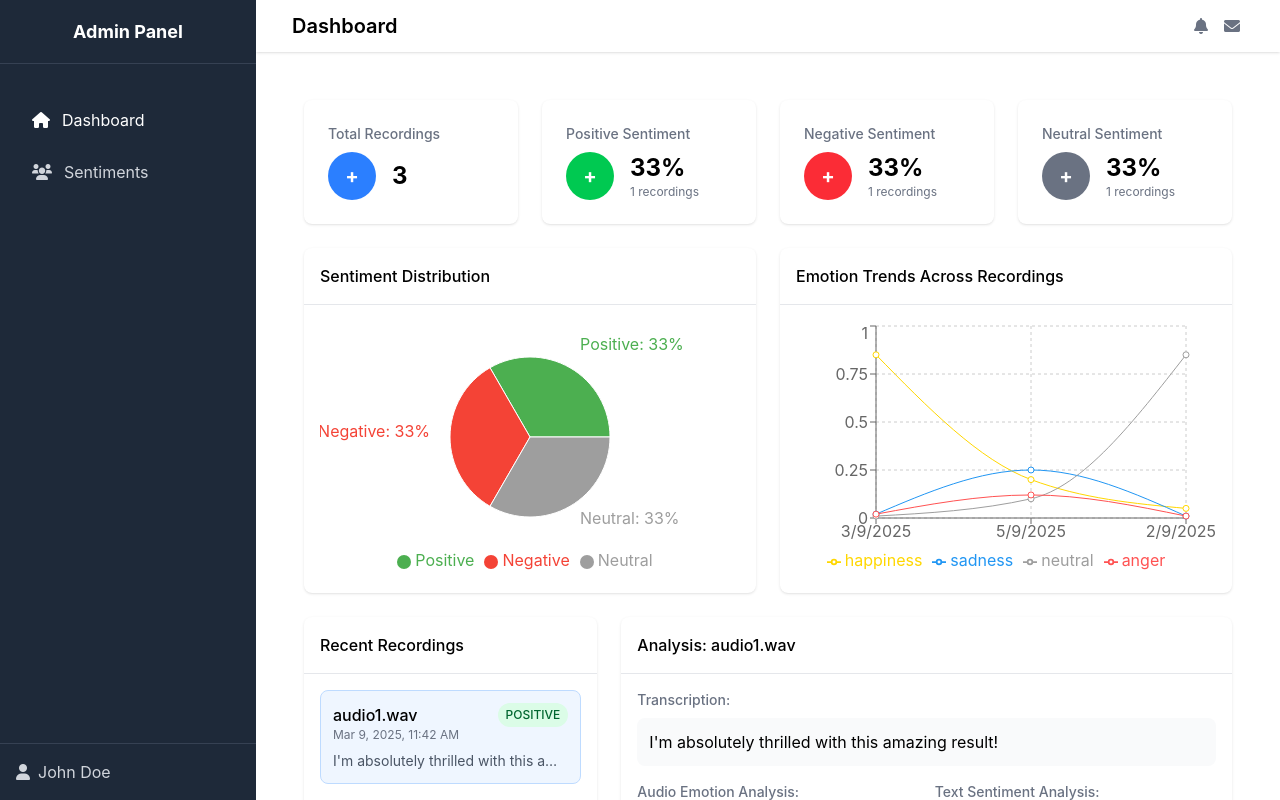
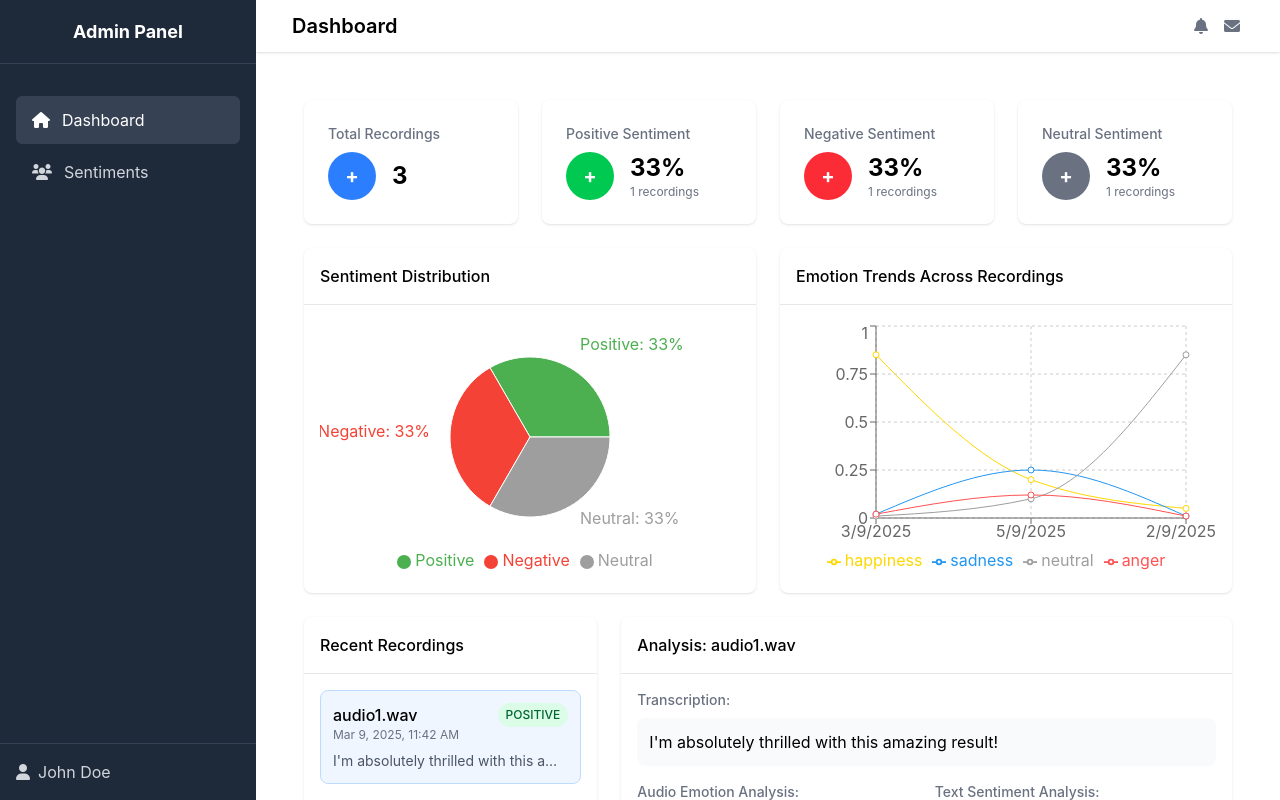
Before and after one commit to ronaldgemao/Stress-Detector, a React (Create React App) app in the folder stress-detector/: page / in a window 1280 px wide. Built offline with nearby package versions, Linux system fonts and the light colour scheme.

Commit message:
fix: lint

```diff
--- a/stress-detector/src/App.js
+++ b/stress-detector/src/App.js
@@ -26,7 +26,7 @@ const { pathname } = useLocation();
               </div>
               <div class="flex flex-col flex-grow overflow-y-auto">
                   <nav class="flex-grow px-4 pb-4 pt-8 space-y-1">
-                      <Link to="/" className={`flex items-center px-4 py-3 text-white ${pathname.match(/dashboard/) ? 'bg-gray-700' : ''} rounded-md hover:bg-gray-700 hover:text-white`}>
+                      <Link to="/" className={`flex items-center px-4 py-3 text-white ${!pathname.match(/sentiments/) ? 'bg-gray-700' : ''} rounded-md hover:bg-gray-700 hover:text-white`}>
                         <i class="fas fa-home mr-3"></i>
                         <span>Dashboard</span>
                       </Link>
@@ -37,7 +37,7 @@ const { pathname } = useLocation();
                   </nav>
               </div>
               <div class="p-4 border-t border-gray-700">
-                  <a href="#" class="flex items-center text-gray-300 hover:text-white">
+                  <a href="/" class="flex items-center text-gray-300 hover:text-white">
                       <i class="fas fa-user mr-2"></i>
                       <span>John Doe</span>
                   </a>
@@ -92,7 +92,7 @@ const { pathname } = useLocation();
               </nav>
           </div>
           <div class="p-4 border-t border-gray-700">
-              <a href="#" class="flex items-center text-gray-300 hover:text-white">
+              <a href="/" class="flex items-center text-gray-300 hover:text-white">
                 <i class="fas fa-user mr-2"></i>
                   <span>John Doe</span>
               </a>
--- a/stress-detector/src/pages/Dashboard.js
+++ b/stress-detector/src/pages/Dashboard.js
@@ -3,7 +3,6 @@ import {
   BarChart, Bar, PieChart, Pie, Cell, LineChart, Line,
   XAxis, YAxis, CartesianGrid, Tooltip, Legend, ResponsiveContainer
 } from 'recharts';
-import { Menu, X, Bell, Search, ChevronDown, Filter, Clock, Calendar, Download, Mic } from 'lucide-react';
 
 // Sample data from the provided audio analysis
 const audioData = [
--- a/stress-detector/src/pages/Sentiments.js
+++ b/stress-detector/src/pages/Sentiments.js
@@ -1,5 +1,5 @@
 import { useState } from 'react';
-import { BarChart, Bar, Cell, XAxis, YAxis, CartesianGrid, Tooltip, Legend, ResponsiveContainer, PieChart, Pie, Sector } from 'recharts';
+import { BarChart, Bar, Cell, XAxis, YAxis, CartesianGrid, Tooltip, ResponsiveContainer, PieChart, Pie, Sector } from 'recharts';
 import { ChevronDown, ChevronRight } from 'lucide-react';
 
 
@@ -89,7 +89,7 @@ export default function CollapsibleEmotionTable() {
   };
 
   const renderActiveShape = (props) => {
-    const { cx, cy, innerRadius, outerRadius, startAngle, endAngle, fill, payload, percent, value } = props;
+    const { cx, cy, innerRadius, outerRadius, startAngle, endAngle, fill, payload, value } = props;
 
     return (
       <g>
```
